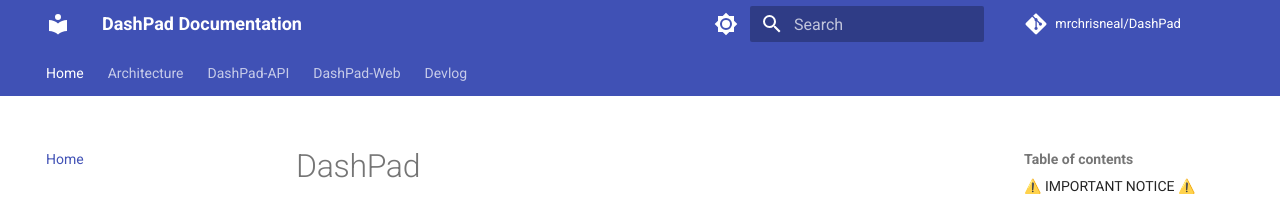
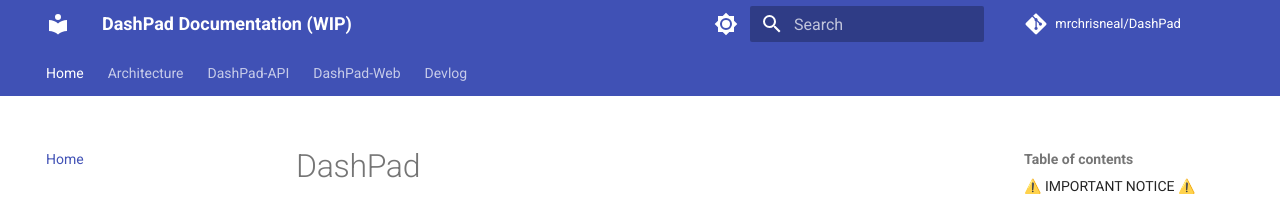
Before and after one commit to mrchrisneal/DashPad, an MkDocs documentation site: the page built from docs/index.md, in a window 1280 px wide. Shown: the top 205 px of the page. Built offline with MkDocs 1.6.1 and Material for MkDocs 9.7.7, drawn with Linux system fonts in a browser that asks for light colours; comment, search, counter and statistics services are not loaded.

Commit message:
Clarify WIP status

```diff
--- a/mkdocs.yml
+++ b/mkdocs.yml
@@ -1,6 +1,6 @@
-site_name: DashPad Documentation
+site_name: DashPad Documentation (WIP)
 site_url: https://dashpad.neal.media
-site_description: Modular system monitoring solution for repurposing tablets as dedicated monitoring displays
+site_description: Modular system monitoring solution for repurposing tablets as dedicated monitoring displays (work-in-progress)
 
 repo_name: mrchrisneal/DashPad
 repo_url: https://github.com/mrchrisneal/DashPad
```
